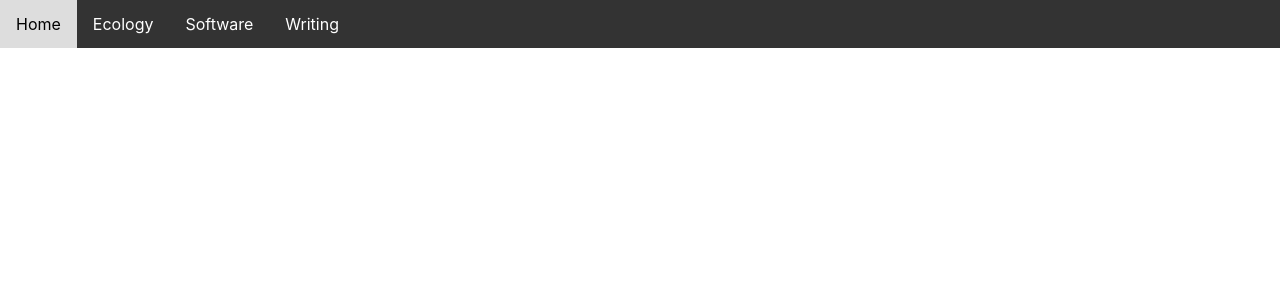
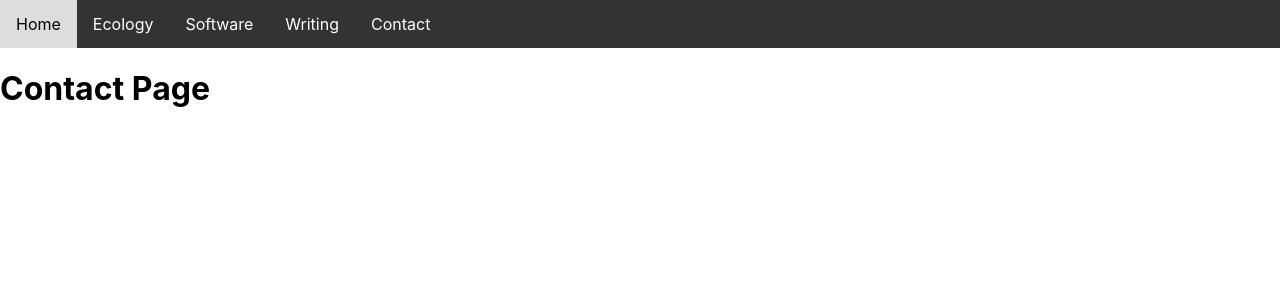
Before and after one commit to grantmacmillan/PhilHarkerWebsite, a React (Create React App) app: page /contact in a window 1280 px wide. Shown: the top 300 px of the page. Built offline with nearby package versions, Linux system fonts and the light colour scheme.

Commit message:
contact page

```diff
--- a/src/App.js
+++ b/src/App.js
@@ -5,6 +5,7 @@ import EcologyScreen from './screens/EcologyScreen';
 import SoftwareScreen from './screens/SoftwareScreen';
 import WritingScreen from './screens/WritingScreen';
 import './App.css';
+import ContactScreen from './screens/ContactScreen';
 
 // Navigation Bar Component
 const NavBar = () => {
@@ -23,6 +24,9 @@ const NavBar = () => {
         <li className="nav-item">
           <Link to="/writing" className="nav-link">Writing</Link>
         </li>
+        <li className="nav-item">
+          <Link to="/contact" className="nav-link">Contact</Link>
+        </li>
       </ul>
     </nav>
   );
@@ -39,6 +43,7 @@ function App() {
           <Route path="/ecology" element={<EcologyScreen />} />
           <Route path="/software" element={<SoftwareScreen />} />
           <Route path="/writing" element={<WritingScreen />} />
+          <Route path="/contact" element={<ContactScreen />} />
         </Routes>
       </div>
     </Router>
--- /dev/null
+++ b/src/screens/ContactScreen.js
@@ -0,0 +1,10 @@
+const ContactScreen = ({ }) => {
+
+    return (
+        <div>
+            <h1>Contact Page</h1>
+        </div>
+    );
+};
+
+export default ContactScreen;
--- a/src/screens/HomeScreen.js
+++ b/src/screens/HomeScreen.js
@@ -12,7 +12,7 @@ const HomeScreen = ({}) => {
 
             <br></br>
 
-            <a href="https://philidips.substack.com">My Newsletter</a> — <a href="">My Contact</a>
+            <a href="https://philidips.substack.com">My Newsletter</a> — <a href="/contact">My Contact</a>
         </div>
     );
 };
```
